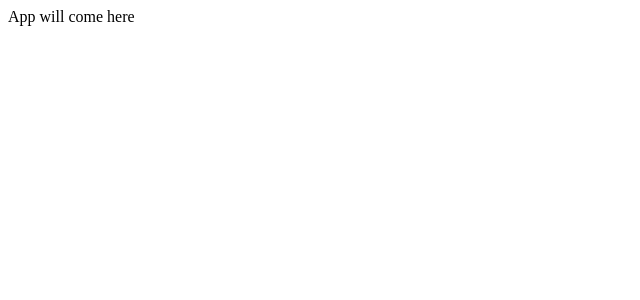
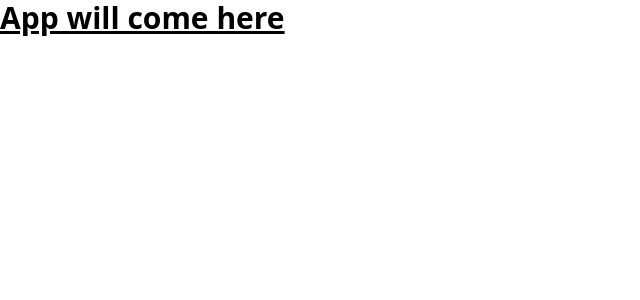
Before and after one commit to rkr-dev/metaapp, a React (Create React App) app: page / in a window 1280 px wide. Shown: the top 300 px of the page, without its empty margins (0-640 px from the left). Built offline with nearby package versions, Linux system fonts and the light colour scheme.

Commit message:
Tailwind Setup
 - Tailwind Setup

```diff
--- a/package.json
+++ b/package.json
@@ -35,5 +35,10 @@
       "last 1 firefox version",
       "last 1 safari version"
     ]
+  },
+  "devDependencies": {
+    "autoprefixer": "^10.4.2",
+    "postcss": "^8.4.5",
+    "tailwindcss": "^3.0.12"
   }
 }
--- /dev/null
+++ b/postcss.config.js
@@ -0,0 +1,6 @@
+module.exports = {
+  plugins: {
+    tailwindcss: {},
+    autoprefixer: {},
+  },
+}
--- a/src/App.js
+++ b/src/App.js
@@ -1,3 +1,3 @@
 export default function App() {
-  return <>App will come here</>
+  return <h1 className='text-3xl font-bold underline'>App will come here</h1>
 }
--- /dev/null
+++ b/src/index.css
@@ -0,0 +1,3 @@
+@tailwind base;
+@tailwind components;
+@tailwind utilities;
--- a/src/index.js
+++ b/src/index.js
@@ -1,5 +1,6 @@
 import React from 'react'
 import ReactDOM from 'react-dom'
 import App from './App'
+import './index.css'
 
 ReactDOM.render(<App />, document.getElementById('root'))
--- /dev/null
+++ b/tailwind.config.js
@@ -0,0 +1,7 @@
+module.exports = {
+  content: ['./src/**/*.{js,jsx,ts,tsx}'],
+  theme: {
+    extend: {},
+  },
+  plugins: [],
+}
```
Also changed, not shown: 2 other files (tests, documents, lock files or other folders).
